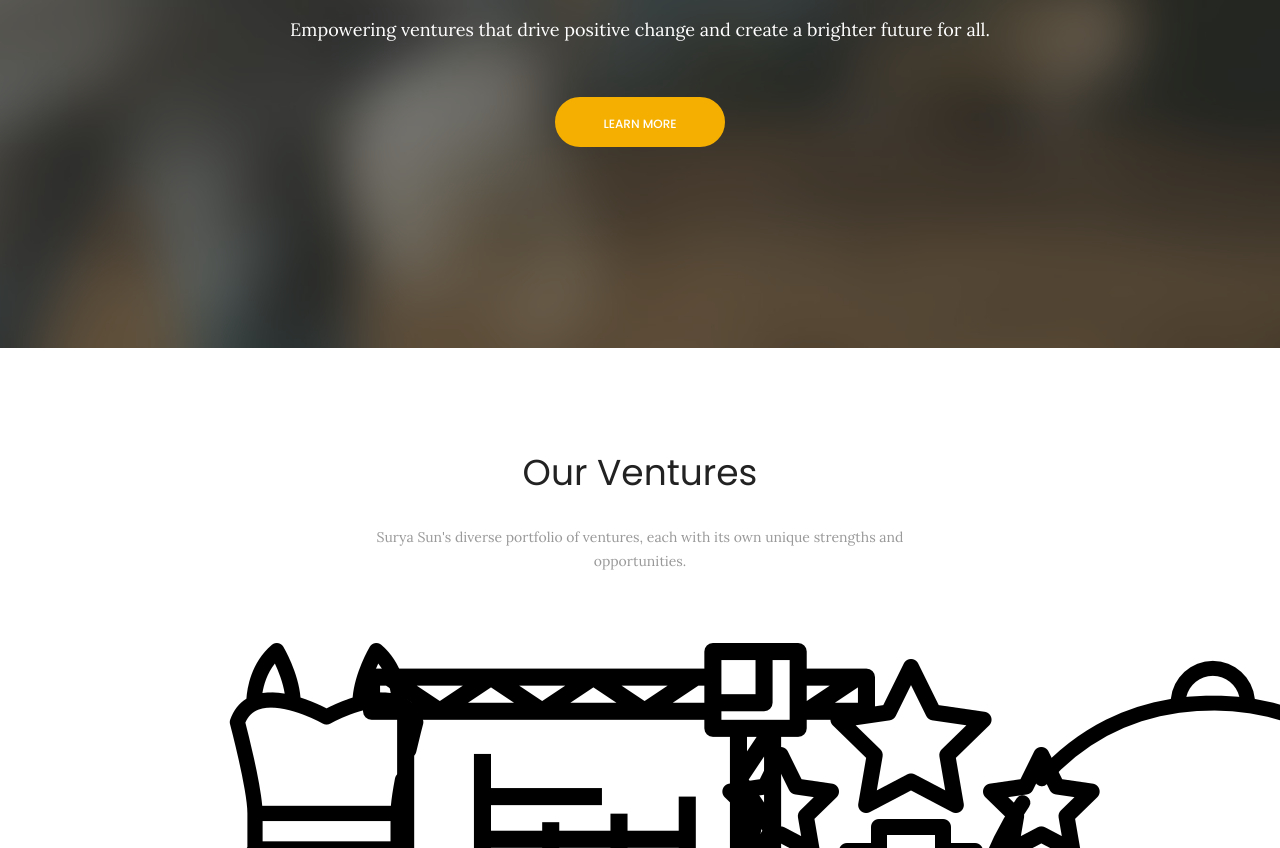
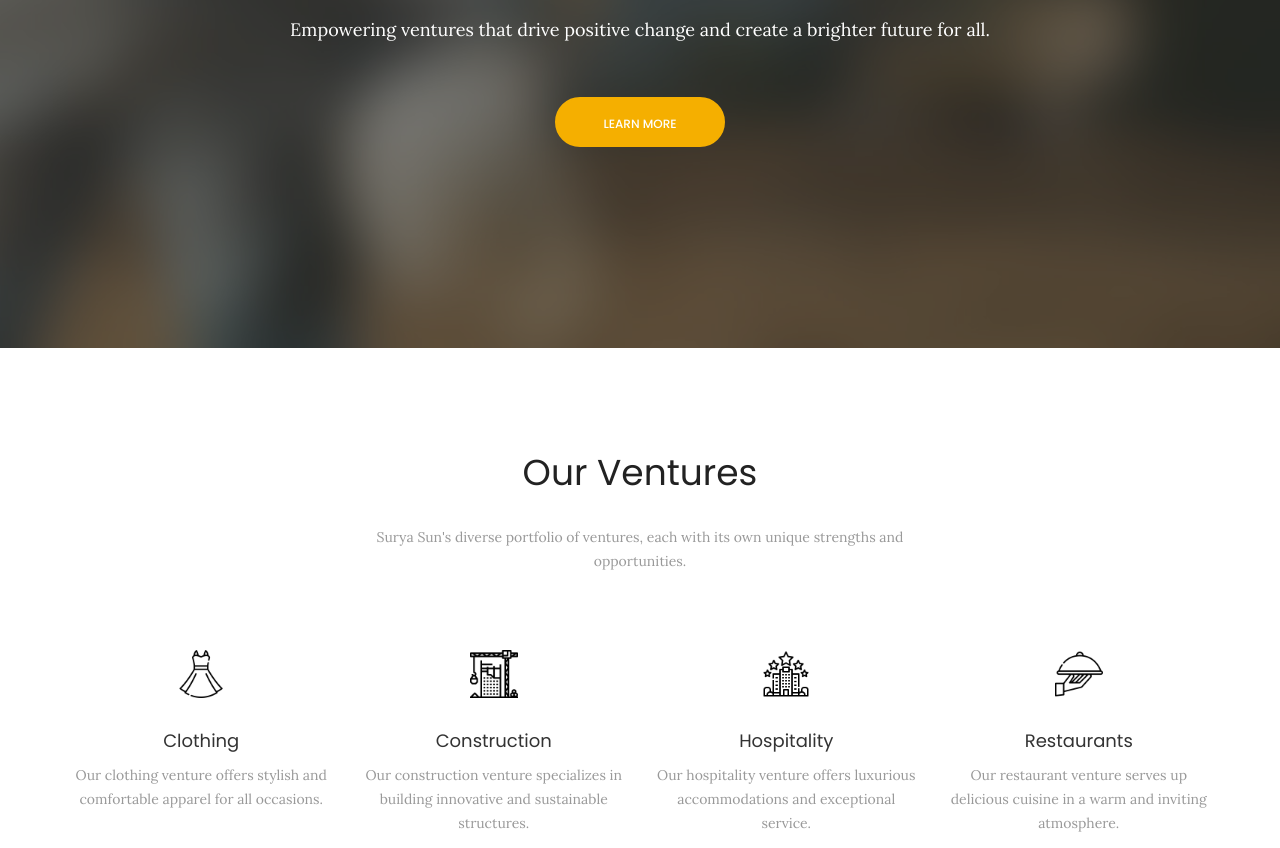
Before and after one commit to bilalmoten/test-themes, a plain HTML site: page suryasun/index.html in a window 1280 px wide. Shown: the part 452-1300 px from the top of the page. Drawn offline with Linux system fonts and the light colour scheme.

Commit message:
Update style.css

```diff
--- a/suryasun/assets/css/style.css
+++ b/suryasun/assets/css/style.css
@@ -2360,6 +2360,13 @@ li a:hover,
 	margin-bottom: 34px;
 }
 
+.feature--icon img {
+	width: 48px;
+	height: 48px;
+	color: #f5af00;
+	/* Set the color to #f5af00 */
+}
+
 .feature-panel .feature--icon i {
 	-webkit-transition: all .3s linear;
 	-moz-transition: all .3s linear;
```
